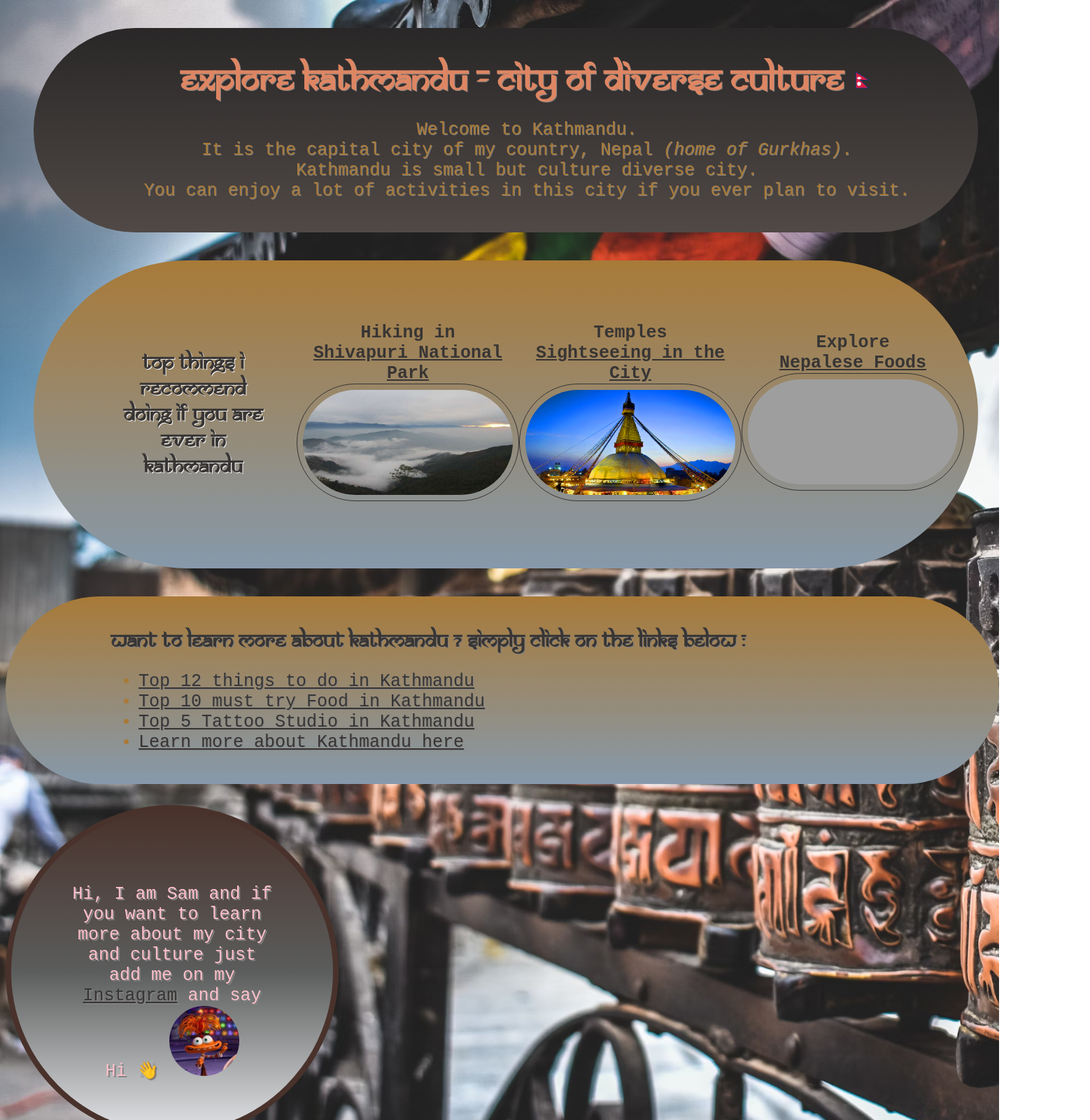
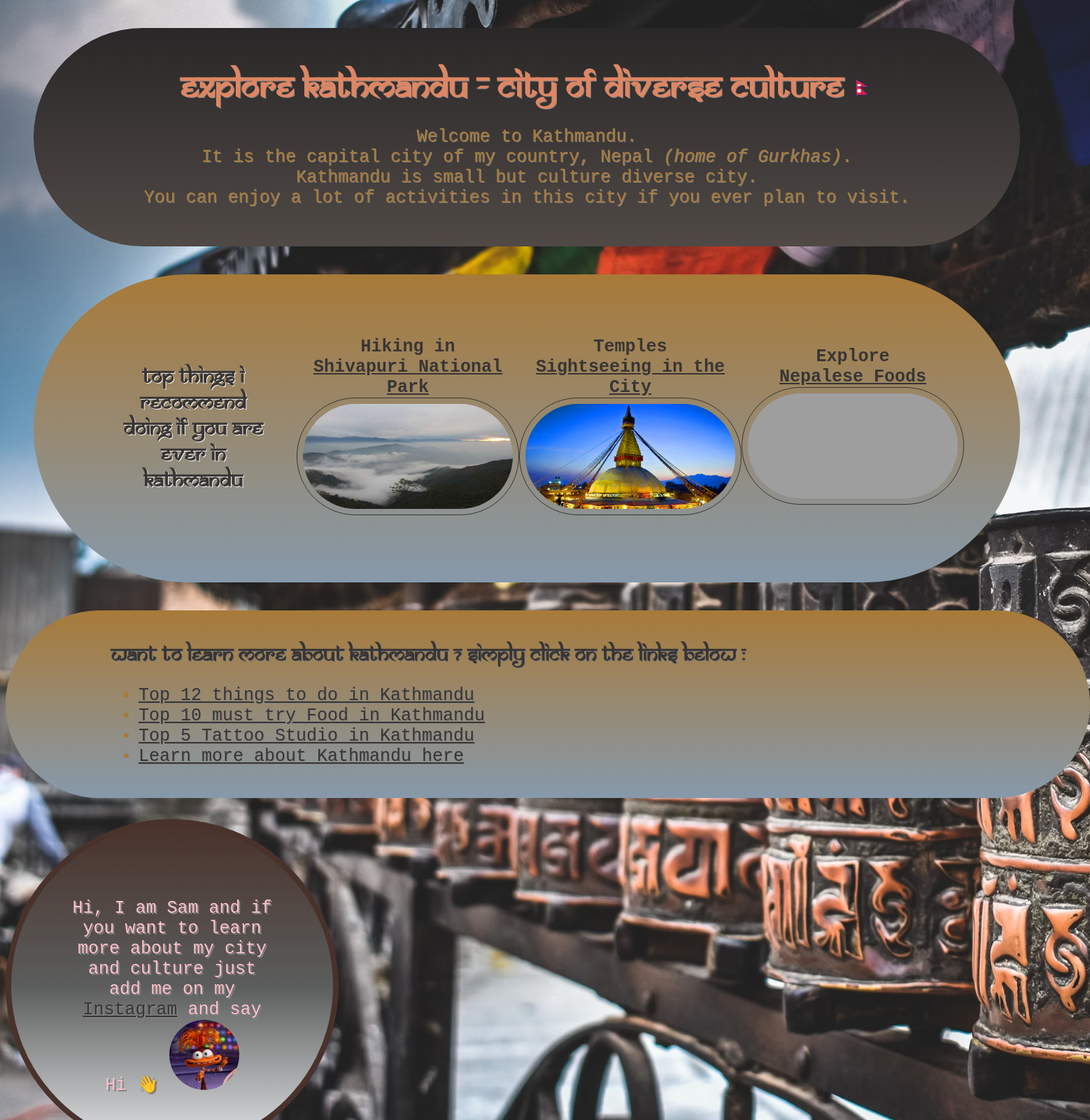
Before and after one commit to myworldingray/Hometown3, a website built with Vite: page index.html in a window 1280 px wide. Shown: the top 1600 px of the page at 70% size, 1558 px wide, since content can reach past the window. Built offline with nearby package versions, Linux system fonts and the light colour scheme; grey boxes are pictures that could not be loaded.

Commit message:
Update index.css

```diff
--- a/index.css
+++ b/index.css
@@ -21,13 +21,13 @@
     background:linear-gradient(#292727,#504946) ;
     background-size: cover;
     border-radius: 200px;
-    padding: 20px 20px 20px 80px;
+    padding: 30px 80px 30px 80px;
     text-shadow: 1px 1px gray;
     margin: 40px;
     }
     .header2{
     margin: 40px;
-    padding: 20px 20px 20px 80px;
+    padding: 20px 80px 20px 80px;
     border-radius: 600px 600px;
     width: 1250px;
     height: 400px;
@@ -51,7 +51,7 @@
     background:linear-gradient(#A87A38,#8699AB) ;
     background-size: cover;
     border-radius: 200px;
-    padding: 20px 20px 20px 150px;
+    padding: 20px 150px 20px 150px;
     text-shadow: 1px 1px gray;
     margin-bottom: 30px;
     }
```
